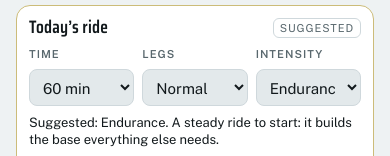
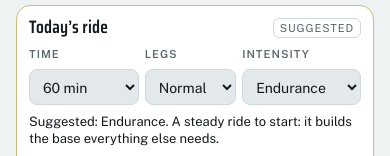
Before and after one commit to didierlau/erg-room, a website with bundled scripts: page index.html in a window 390 px wide. Shown: the part 290-446 px from the top of the page. Built offline with nearby package versions, Linux system fonts and the light colour scheme.

Commit message:
Fit the Today's ride choices on narrow cards
The intensity name was cut off in the three-across choices on small phones
and in the desktop grid. The card now spans two columns on wide screens,
and on phones narrower than 380 px the intensity gets its own row.

Co-Authored-By: Claude Opus 5.5 <noreply@anthropic.com>
Claude-Session: https://claude.ai/code/session_016195xzAzfVUm8wtCK2htRZ

```diff
--- a/styles.css
+++ b/styles.css
@@ -78,9 +78,11 @@ main.wrap{padding-block:16px 48px;display:grid;gap:20px;align-content:start}
 .desc{font-size:13px;color:var(--muted);margin:0;display:-webkit-box;-webkit-line-clamp:2;-webkit-box-orient:vertical;overflow:hidden}
 
 .card.quick{border-color:color-mix(in srgb,var(--z4) 45%,var(--line))}
-.qpick{display:grid;grid-template-columns:repeat(3,minmax(0,1fr));gap:8px}
+@media (min-width:640px){.card.quick{grid-column:span 2}}
+.qpick{display:grid;grid-template-columns:minmax(0,1.2fr) minmax(0,1fr) minmax(0,1.3fr);gap:6px}
 .qreason{font-size:14px;margin:0;line-height:1.35}
-.qpick select{background:var(--surface2);border:1px solid var(--line);border-radius:8px;padding:8px 9px;width:100%;min-width:0}
+@media (max-width:380px){.qpick{grid-template-columns:1fr 1fr}.qpick .field:last-child{grid-column:span 2}}
+.qpick select{background:var(--surface2);border:1px solid var(--line);border-radius:8px;padding:8px 4px;width:100%;min-width:0;font-size:14px}
 .qdesc{font-size:13px;color:var(--muted);margin:0}
 .card.ride{gap:8px}
 .card.ride h3{font-size:17px}
```
Also changed, not shown: card.png (added), clip360.png (added), ride.png (added), summary.png (added).
